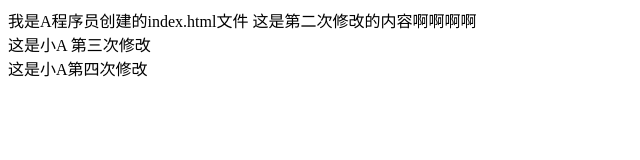
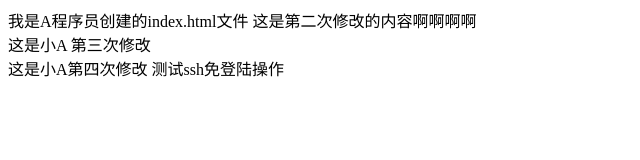
Before and after one commit to L-Chu/git-demo, a plain HTML site: page index.html in a window 1280 px wide. Shown: the whole page, without its empty margins (0-640 px from the left). Drawn offline with Linux system fonts and the light colour scheme.

Commit message:
测试sshkey免登陆操作

```diff
--- a/index.html
+++ b/index.html
@@ -8,7 +8,7 @@
 </head>
 
 <body>
-    我是A程序员创建的index.html文件 这是第二次修改的内容啊啊啊啊<br> 这是小A 第三次修改<br/> 这是小A第四次修改
+    我是A程序员创建的index.html文件 这是第二次修改的内容啊啊啊啊<br> 这是小A 第三次修改<br/> 这是小A第四次修改 测试ssh免登陆操作
 </body>
 
 </html>
```
